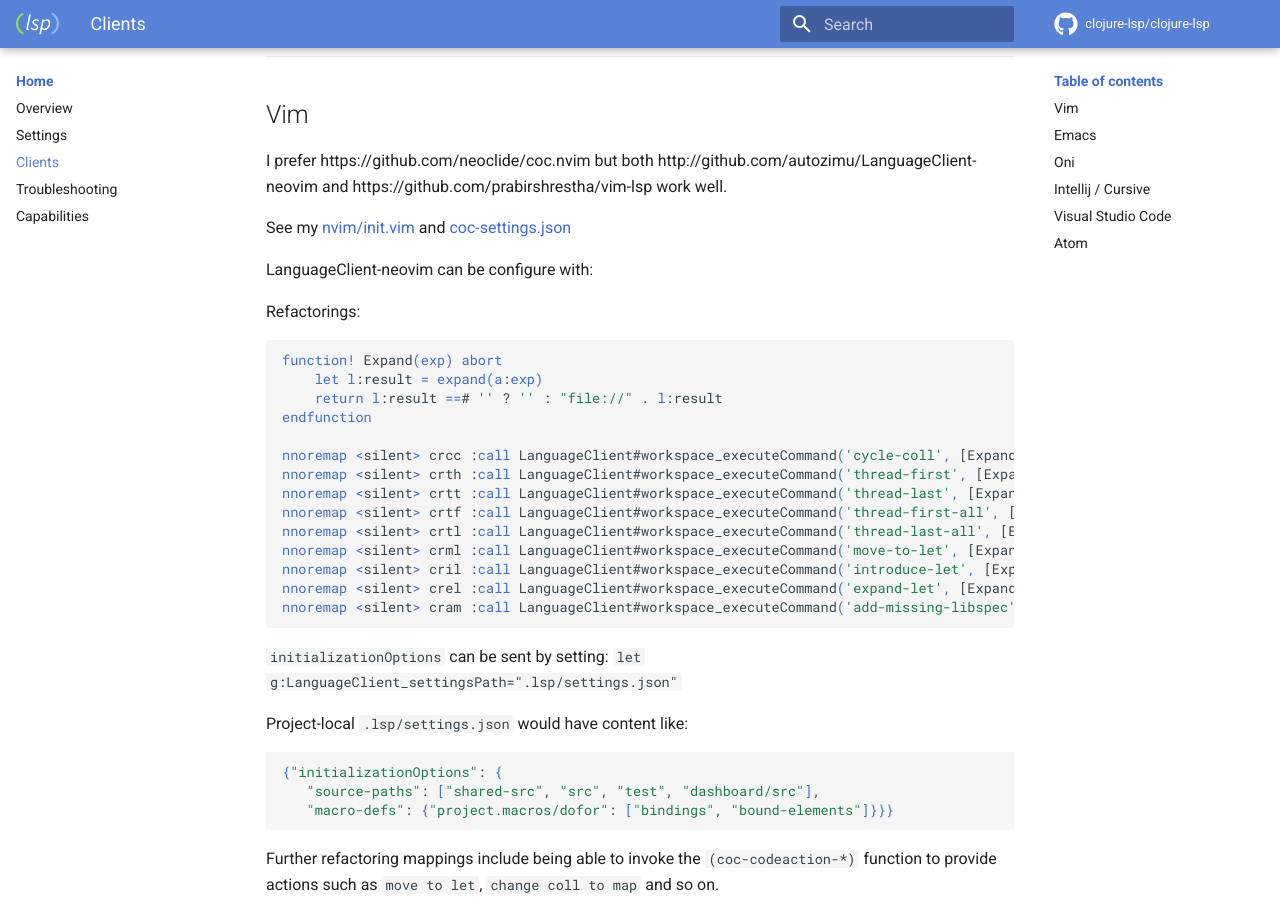
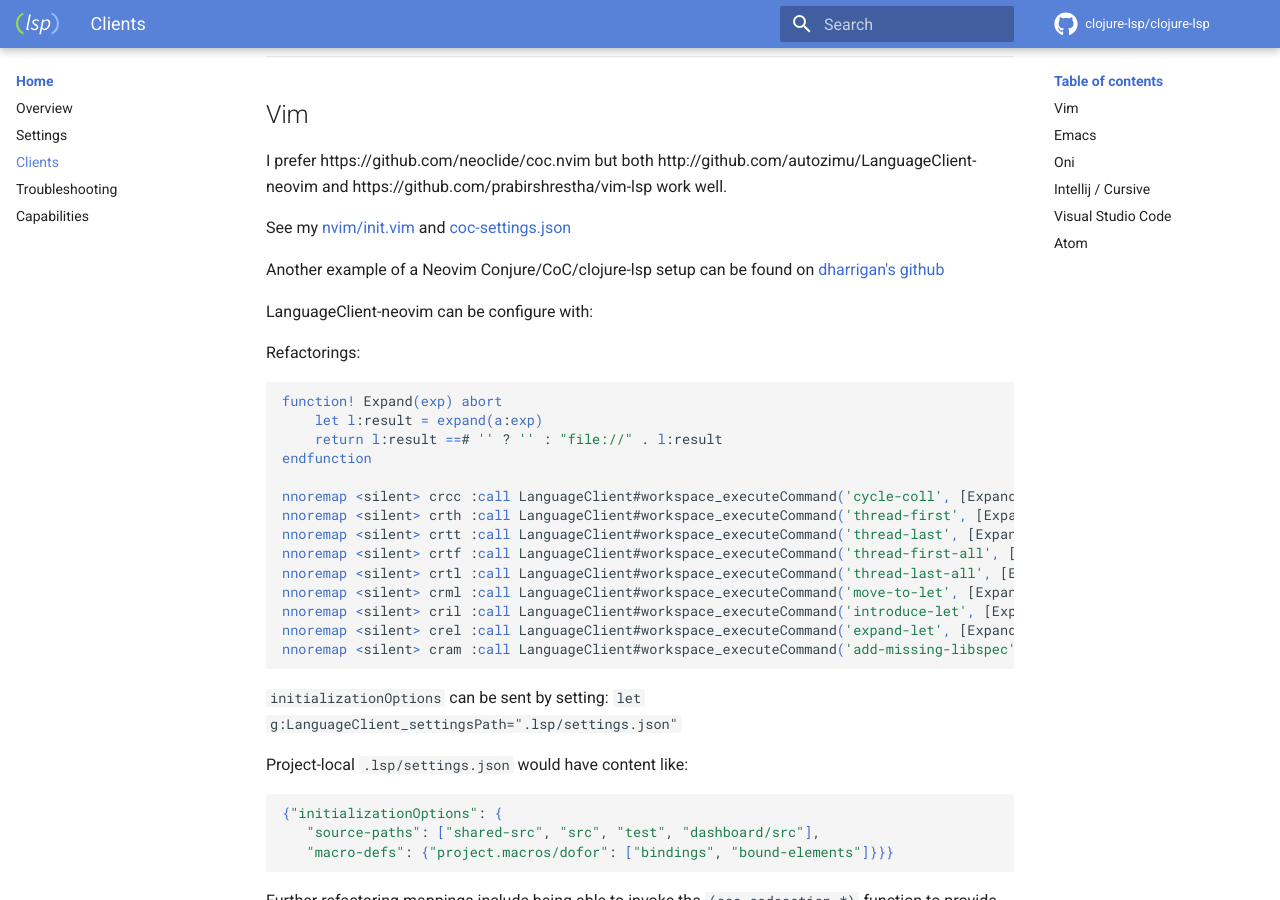
Before and after one commit to clojure-lsp/clojure-lsp, an MkDocs documentation site: the page built from docs/clients.md, in a window 1280 px wide and 900 px high, scrolled down 366 px. Built offline with MkDocs 1.6.1 and Material for MkDocs 9.7.7, drawn with Linux system fonts in a browser that asks for light colours; comment, search, counter and statistics services are not loaded.

````diff
--- a/docs/clients.md
+++ b/docs/clients.md
@@ -13,6 +13,8 @@ In windows you probably need to rename to `clojure-lsp.bat`.
 I prefer https://github.com/neoclide/coc.nvim but both http://github.com/autozimu/LanguageClient-neovim and https://github.com/prabirshrestha/vim-lsp work well.
 
 See my [nvim/init.vim](https://github.com/snoe/dotfiles/blob/master/home/.vimrc) and [coc-settings.json](https://github.com/snoe/dotfiles/blob/master/home/.vim/coc-settings.json)
+
+Another example of a Neovim Conjure/CoC/clojure-lsp setup can be found on [dharrigan's github](https://github.com/dharrigan/vimconfig)
 
 LanguageClient-neovim can be configure with:
 
@@ -55,6 +57,7 @@ xmap <silent> <Leader>c             <Plug>(coc-codeaction-selected)
 nmap <silent> <Leader>c             <Plug>(coc-codeaction-line)
 nmap <silent> gd                    <Plug>(coc-definition)
 ```
+
 
 ---
 ## Emacs
````
